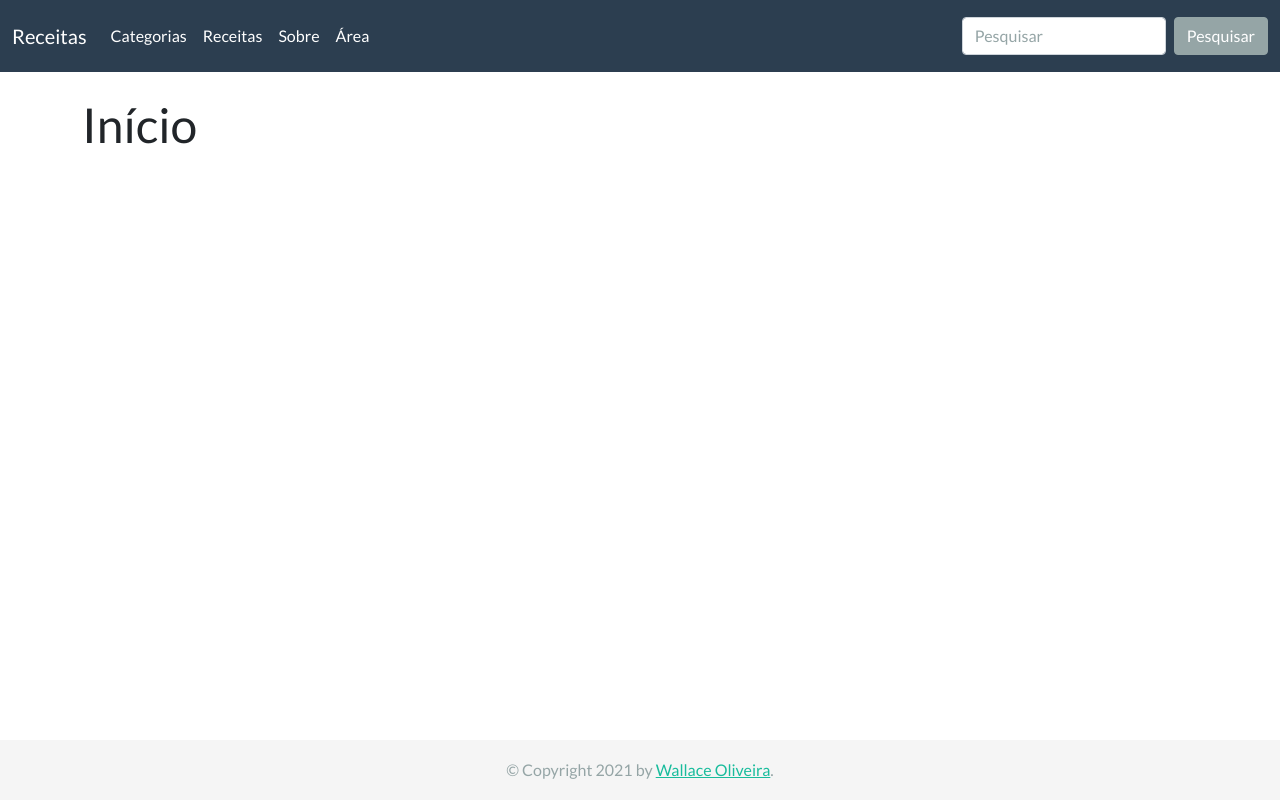
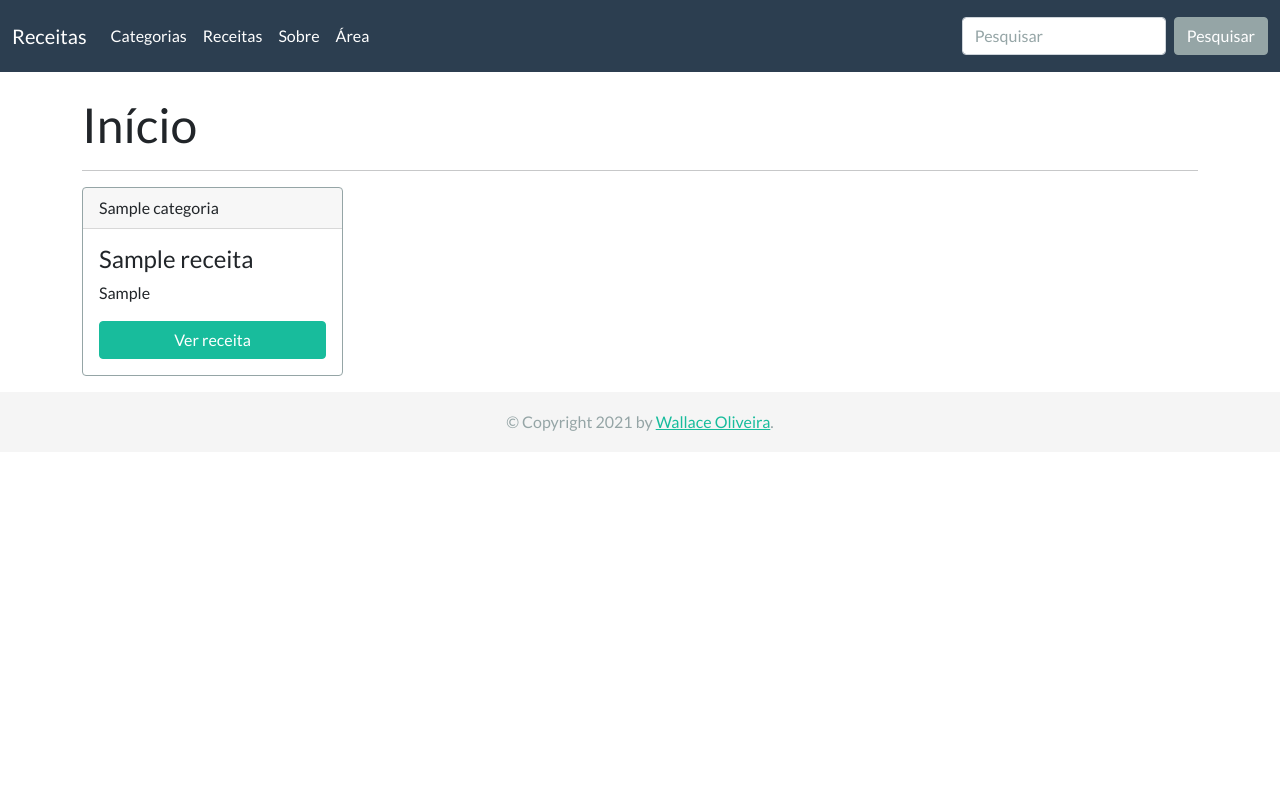
Before and after one commit to wallaceskt/receitas, a PHP site: page / in a window 1280 px wide. Run offline with PHP 8.4, Linux system fonts and the light colour scheme; tables that the repository leaves empty hold one stand-in row (values such as "Sample post").

Commit message:
Fiz ajustes na página inicial e tornei possível a visualização de receita com slug

```diff
--- a/app/site/controller/HomeController.php
+++ b/app/site/controller/HomeController.php
@@ -2,18 +2,26 @@
 namespace app\site\controller;
 
 use app\core\Controller;
+use app\site\model\ReceitaModel;
 
 class HomeController extends Controller {
 
-    public function __construct() {
-
-        //echo "Olá, Mundo!";
-
-    }
-
     public function index() {
 
-        $this->load('home/main');
+        $receitaModel = new ReceitaModel();
+
+        $receitas = [
+            $receitaModel->lerPorCategoriaLimit(1, 4),
+            $receitaModel->lerPorCategoriaLimit(2, 4),
+            $receitaModel->lerPorCategoriaLimit(3, 4),
+            $receitaModel->lerPorCategoriaLimit(4, 4),
+            $receitaModel->lerPorCategoriaLimit(5, 4)
+        ];
+
+
+        $this->load('home/main', [
+            'listaReceitas' => $receitas
+        ]);
 
     }
 
--- a/app/site/model/ReceitaModel.php
+++ b/app/site/model/ReceitaModel.php
@@ -61,6 +61,18 @@ class ReceitaModel {
 
     }
 
+    public function lerPorSlug(string $slug) {
+
+        $sql = 'SELECT r.id, r.titulo, r.slug, r.linha_fina, r.descricao, r.categoria_id, r.data, c.titulo AS categoria FROM receita r INNER JOIN categoria c ON r.categoria_id = c.id WHERE r.slug = :s';
+        $param = [
+            ':s' => $slug
+        ];
+        $dr = $this->pdo->executeQueryOneRow($sql, $param);
+
+        return $this->collection($dr);
+
+    }
+
     public function lerUltimos($limit = 10) {
 
         $sql = 'SELECT r.id, r.titulo, r.slug, r.linha_fina, r.descricao, r.categoria_id, r.data, c.titulo AS categoria FROM receita r INNER JOIN categoria c ON c.id = r.categoria_id ORDER BY r.data DESC LIMIT :l';
@@ -81,9 +93,30 @@ class ReceitaModel {
 
     }
 
+    public function lerPorCategoriaLimit(int $categoriaId, int $limit = 4) {
+
+        $sql = 'SELECT r.id, r.titulo, r.slug, r.linha_fina, r.descricao, r.categoria_id, r.data, c.titulo AS categoria FROM receita r INNER JOIN categoria c ON c.id = r.categoria_id WHERE r.categoria_id = :cid ORDER BY r.data DESC LIMIT :l';
+        $params = [
+            ':cid' => $categoriaId,
+            ':l' => $limit
+        ];
+        $dt = $this->pdo->executeQuery($sql, $params);
+
+        $lista = [];
+
+        foreach ($dt as $dr) {
+
+            $lista[] = $this->collection($dr);
+
+        }
+
+        return $lista;
+
+    }
+
     public function lerTodosPorCategoria(int $categoriaId) {
 
-        $sql = 'SELECT r.id, r.titulo, r.slug, r.linha_fina, r.descricao, r.categoria_id, r.data, c.titulo AS categoria FROM receita r INNER JOIN categoria c ON c.id = r.categoria_id WHERE c.id = :cid ORDER BY r.data DESC';
+        $sql = 'SELECT r.id, r.titulo, r.slug, r.linha_fina, r.descricao, r.categoria_id, r.data, c.titulo AS categoria FROM receita r INNER JOIN categoria c ON c.id = r.categoria_id WHERE r.categoria_id = :cid ORDER BY r.data DESC';
         $param = [
             ':cid' => $categoriaId
         ];
--- a/app/site/view/home/main.twig.php
+++ b/app/site/view/home/main.twig.php
@@ -4,4 +4,31 @@
 
 {% block body %}
 <h1>Início</h1>
+
+<hr>
+
+{% for receitas in listaReceitas %}
+<div class="row">
+
+    {% for receita in receitas %}
+    <div class="col-md-3">
+
+        <div class="card border-secondary mb-3" style="max-width: 20rem;">
+
+            <div class="card-header">{{receita.categoria}}</div>
+
+            <div class="card-body">
+                <h4 class="card-title">{{receita.titulo}}</h4>
+                <p class="card-text">{{receita.linhaFina}}</p>
+                <a href="{{BASE}}receita/ver/{{receita.slug}}" class="btn btn-success w-100">Ver receita</a>
+            </div>
+
+        </div>
+
+    </div>
+    {% endfor %}
+
+</div>
+{% endfor %}
+
 {% endblock %}
--- a/app/site/view/receita/editar.twig.php
+++ b/app/site/view/receita/editar.twig.php
@@ -4,6 +4,8 @@
 
 {% block body %}
 <h1>Editar receita</h1>
+
+<a href="{{BASE}}receita/ver/{{receita.slug}}" class="btn btn-primary">Ver receita</a>
 
 <hr>
 
--- a/app/site/view/receita/main.twig.php
+++ b/app/site/view/receita/main.twig.php
@@ -52,7 +52,7 @@
                 <td>{{receita.slug}}</td>
                 <td>{{receita.categoria}}</td>
                 <td>{{receita.data|date('d/m/Y H:i:s')}}</td>
-                <td><a href="{{BASE}}receita/ver/{{receita.id}}" class="btn btn-info">Ver</a>
+                <td><a href="{{BASE}}receita/ver/{{receita.slug}}" class="btn btn-info">Ver</a>
                 <a href="{{BASE}}receita/editar/{{receita.id}}" class="btn btn-warning">Editar</a>
                 <a href="{{BASE}}receita/excluir/{{receita.id}}" class="btn btn-danger">Excluir</a></td>
             </tr>
--- a/public/css/style.css
+++ b/public/css/style.css
@@ -23,7 +23,7 @@ a.btn:last-child {
 }
 
 .footer {
-    position: absolute;
+    /* position: absolute; */
     bottom: 0;
     width: 100%;
     height: 60px;
```
Also changed, not shown: app/site/controller/ReceitaController.php (+4 -4 lines).
